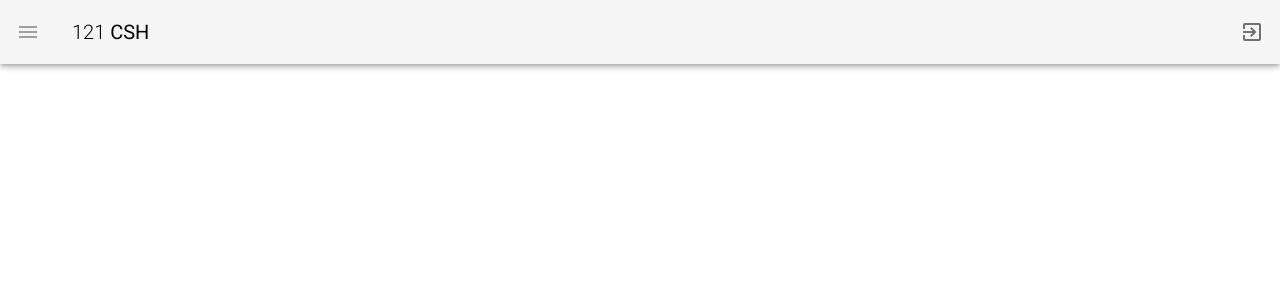
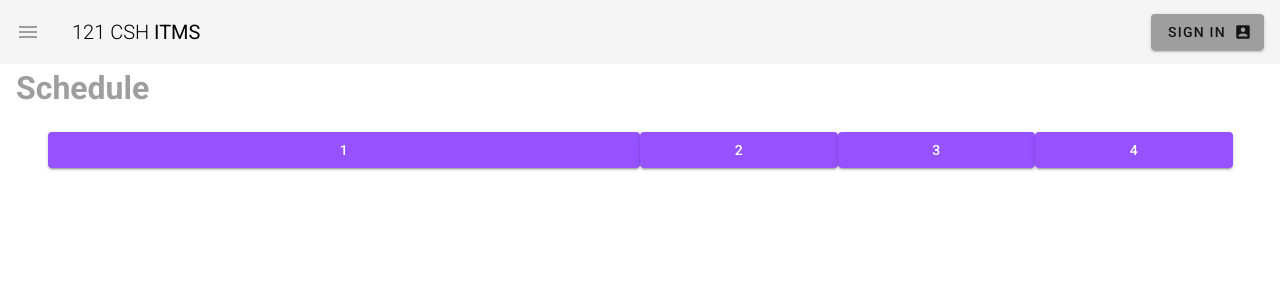
Before and after one commit to jiselectric/121-csh, a Vue app: page /#/ in a window 1280 px wide. Shown: the top 300 px of the page. Built offline with nearby package versions, Linux system fonts and the light colour scheme.

Commit message:
4th commit -navbar & grid system

```diff
--- a/src/App.vue
+++ b/src/App.vue
@@ -1,7 +1,7 @@
 <template>
   <v-app class="grey lighten-4">
     <navbar />
-    <v-content>
+    <v-content class="mx-4 mb-4">
       <router-view></router-view>
     </v-content>
 
--- a/src/components/navbar.vue
+++ b/src/components/navbar.vue
@@ -1,41 +1,32 @@
 <template>
   <nav>
-    <div>
-      <v-app-bar>
+    <v-app-bar flat app>
       <v-app-bar-nav-icon class="grey--text" @click="drawer = !drawer"></v-app-bar-nav-icon>
       <v-toolbar-title class="text-uppercase black--text">
-          <span class="font-weight-light"> 121 </span>
-          <span> CSH </span>
+        <span class="font-weight-light"> 121 CSH </span>
+        <span> ITMS </span>
       </v-toolbar-title>
-
       <v-spacer></v-spacer>
-
-        <v-btn icon>
-          <v-icon> exit_to_app </v-icon>
+      <v-btn flat color="grey">
+        <span> Sign In </span>
+        <v-icon right> account_box </v-icon>
       </v-btn>
     </v-app-bar>
 
-      <v-navigation-drawer v-model="drawer" class="white"
-        height="700"
-        width="300"
-        >
+    <v-navigation-drawer app v-model="drawer" temporary class="white">
       <v-list>
-        <v-list-item
-          v-for="item in items"
-          :key="item.title"
-          link
-        >
+        <v-list-item v-for="item in items" :key="item.title" router :to="item.route">
+
           <v-list-item-icon>
-            <v-icon>{{ item.icon }}</v-icon>
+            <v-icon> {{ item.icon }} </v-icon>
           </v-list-item-icon>
 
           <v-list-item-content>
-            <v-list-item-title>{{ item.title }}</v-list-item-title>
+            <v-list-item-title> {{ item.text }} </v-list-item-title>
           </v-list-item-content>
         </v-list-item>
       </v-list>
     </v-navigation-drawer>
-    </div>
   </nav>
 </template>
 
@@ -45,11 +36,10 @@ export default {
     return {
       drawer: false,
       items: [
-        { title: 'Announcement', icon: 'announcement' },
-        { title: 'Submit', icon: 'cloud_upload' },
-        { title: 'Calendar', icon: 'event' },
-        { title: 'Detail', icon: 'search' },
-        { title: 'About', icon: 'question_answer' }
+        { icon: 'schedule', text: 'Schedule', route: '/' },
+        { icon: 'announcement', text: 'Announcement', route: '/announcement' },
+        { icon: 'event', text: 'Calendar', route: '/calendar' },
+        { icon: 'search', text: 'Detail', route: '/detail' }
       ]
     }
   }
--- a/src/plugins/vuetify.js
+++ b/src/plugins/vuetify.js
@@ -7,5 +7,12 @@ Vue.use(Vuetify)
 export default new Vuetify({
   icons: {
     iconfont: 'mdi'
+  },
+  theme: {
+    themes: {
+      light: {
+        primary: '#9652ff'
+      }
+    }
   }
 })
--- a/src/router.js
+++ b/src/router.js
@@ -1,7 +1,9 @@
 import Vue from 'vue'
 import Router from 'vue-router'
-import Home from './views/Home.vue'
-import announcement from './components/announcement '
+import schedule from './views/schedule.vue'
+import announcement from './views/announcement.vue'
+import calendar from './views/calendar.vue'
+import detail from './views/detail.vue'
 
 Vue.use(Router)
 
@@ -11,8 +13,23 @@ export default new Router({
   routes: [
     {
       path: '/',
+      name: 'schedule',
+      component: schedule
+    },
+    {
+      path: '/announcement',
       name: 'announcement',
       component: announcement
+    },
+    {
+      path: '/calendar',
+      name: 'calendar',
+      component: calendar
+    },
+    {
+      path: '/detail',
+      name: 'detail',
+      component: detail
     }
   ]
 })
--- a/src/views/About.vue
+++ /dev/null
@@ -1,5 +0,0 @@
-<template>
-  <div class="about">
-    <h1>This is an about page</h1>
-  </div>
-</template>
--- a/src/views/Home.vue
+++ /dev/null
@@ -1,13 +0,0 @@
-<template>
-  <div class='home'>
-    <h1> </h1>
-  </div>
-</template>
-
-<script>
-// @ is an alias to /src
-
-export default {
-
-}
-</script>
--- /dev/null
+++ b/src/views/announcement.vue
@@ -0,0 +1,17 @@
+<template>
+  <div class='announcement'>
+    <h1 class="subheading indigo--text"> Announcement </h1>
+
+     <v-container class="my-5">
+      content
+    </v-container>
+  </div>
+</template>
+
+<script>
+// @ is an alias to /src
+
+export default {
+
+}
+</script>
--- /dev/null
+++ b/src/views/calendar.vue
@@ -0,0 +1,17 @@
+<template>
+  <div class='calendar'>
+    <h1 class="subheading indigo--text"> Calendar </h1>
+
+     <v-container class="my-5">
+      content
+    </v-container>
+  </div>
+</template>
+
+<script>
+// @ is an alias to /src
+
+export default {
+
+}
+</script>
--- /dev/null
+++ b/src/views/detail.vue
@@ -0,0 +1,17 @@
+<template>
+  <div class='detail'>
+    <h1 class="subheading indigo--text"> Detail </h1>
+
+     <v-container class="my-5">
+      content
+    </v-container>
+  </div>
+</template>
+
+<script>
+// @ is an alias to /src
+
+export default {
+
+}
+</script>
--- /dev/null
+++ b/src/views/schedule.vue
@@ -0,0 +1,32 @@
+<template>
+  <div class='schedule'>
+    <h1 class="subheading grey--text"> Schedule </h1>
+
+    <v-container class="my-5">
+
+      <v-layout row wrap>
+        <v-flex xs12 md6>
+          <v-btn outline block class="primary">1</v-btn>
+        </v-flex>
+        <v-flex xs4 md2>
+          <v-btn outline block class="primary">2</v-btn>
+        </v-flex>
+        <v-flex xs4 md2>
+          <v-btn outline block class="primary">3</v-btn>
+        </v-flex>
+        <v-flex xs4 md2>
+          <v-btn outline block class="primary">4</v-btn>
+        </v-flex>
+      </v-layout>
+
+    </v-container>
+  </div>
+</template>
+
+<script>
+// @ is an alias to /src
+
+export default {
+
+}
+</script>
```
Also changed, not shown: src/components/announcement.vue (deleted, +0 -15 lines). Lines whose indentation alone changed are shown as unchanged.
